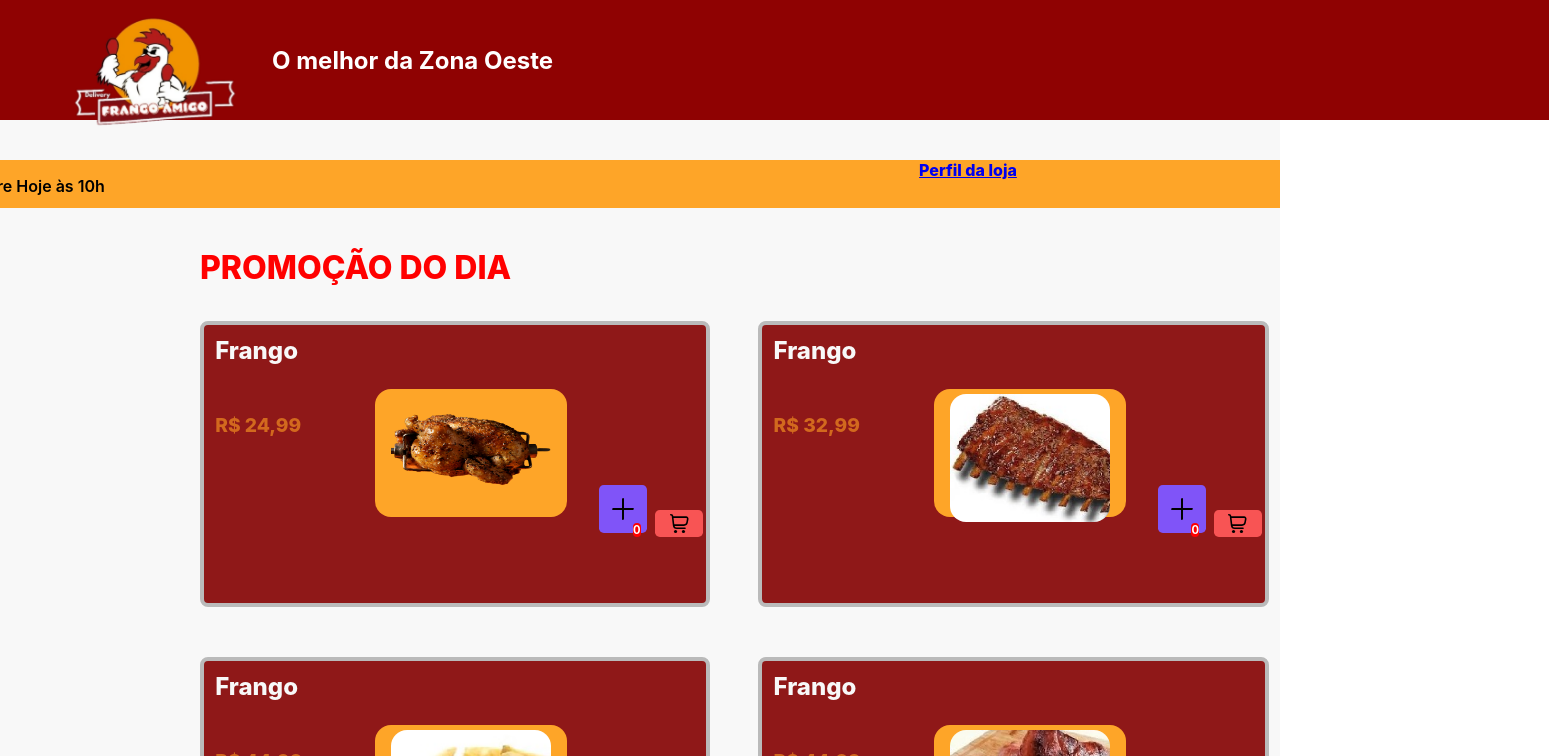
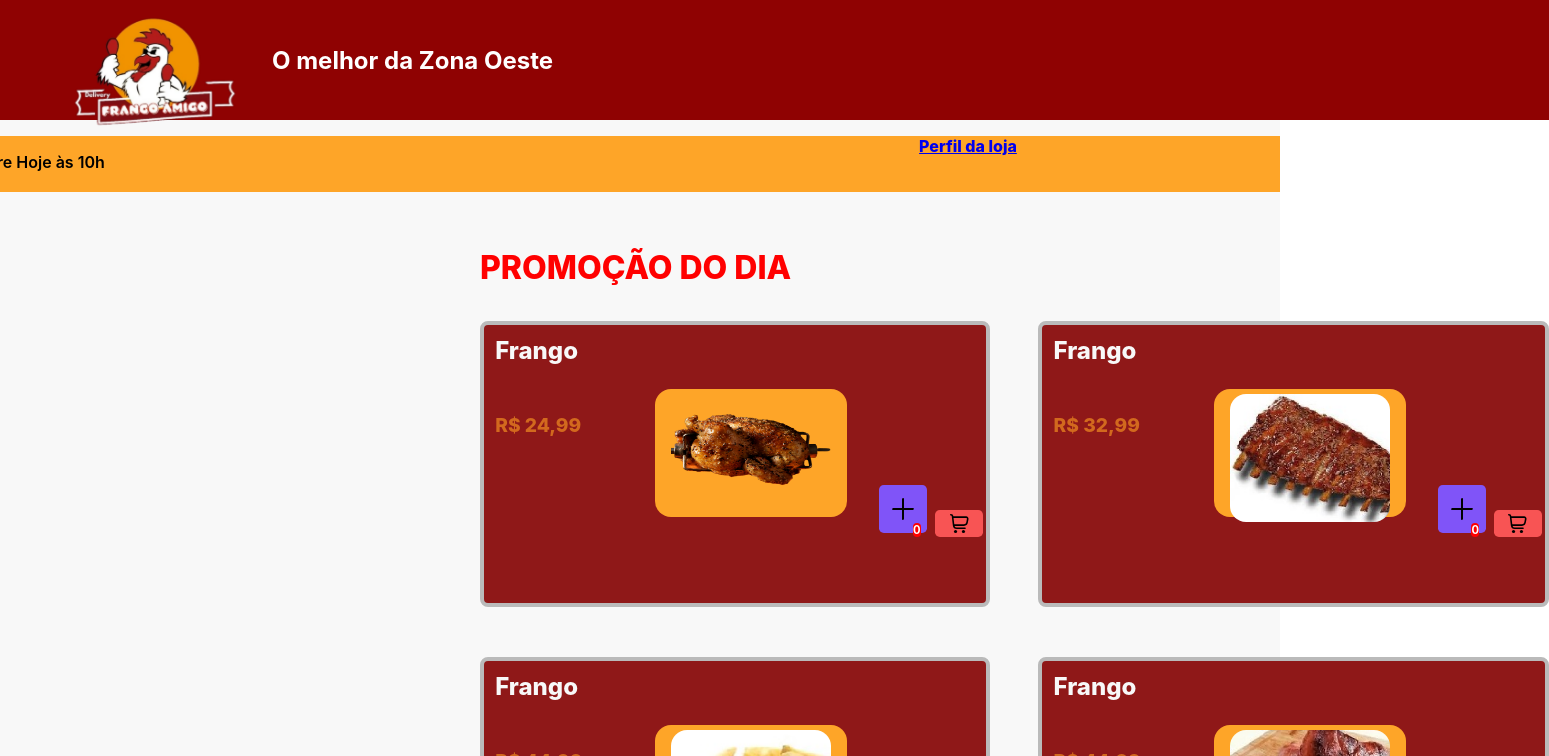
Before and after one commit to AndersonPaulo/eCommerce, a React (Create React App) app: page / in a window 1280 px wide. Shown: the top 756 px of the page, 1549 px wide, since content can reach past the window. Built offline with nearby package versions, Linux system fonts and the light colour scheme.

Commit message:
Arrumando rotas

```diff
--- a/src/App.css
+++ b/src/App.css
@@ -15,9 +15,8 @@
   .head{
     display: flex;
     position: fixed;
-    background-color: rgb(143, 2, 2);
     width: 100%;
-    top:0rem;
+    height: 100%;
     z-index:100;
   }
   .menu{
@@ -111,6 +110,7 @@
   }
   .fhatherScroll{
     position: sticky ;
+    height: 100%;
     width: 100%;
     max-height: 25%;
     top: 5.5rem;
@@ -121,7 +121,8 @@
   }
   .scroll_menu {
     width: 100%;
-    top:  0;
+    position: relative;
+    top:  0rem;
     background-color:rgb(254, 165, 40);
   }
   .scroll_menu .menu_itens{
@@ -152,6 +153,11 @@
     width: 100%;
     flex-direction: column;
     text-align: left;
+  }
+  .all_product{
+    position: absolute;
+    top:0rem;
+    left: 1rem;
   }
   .products{
     display:flex;
@@ -571,10 +577,10 @@
     }
     .submenu{
       width: 100%;
-      height: 6%;
+      height: 7%;
       font-size: 1rem;
       font-weight: 600;
-      top: 10rem;
+      top: 8.5rem;
 
     }
     .opened{
@@ -608,6 +614,10 @@
       grid-template-columns: repeat(2, 1fr); /* Duas colunas de igual largura */
       grid-template-rows: repeat(2, auto); /* Duas linhas com altura automática */
       gap: 3rem; /* Espaço entre os itens */
+    }
+    .all_product{
+
+      left: 45rem;
     }
     .products{
       border: 0.3rem solid rgb(186, 186, 186);
@@ -690,14 +700,14 @@
     .footer{
       height: 7rem;
       width: 100%;
-      top: 65rem;
+      top: 51rem;
       z-index: 1000;
     }
     .buy_shopping{
       width: 2.5rem;
       height: 2.5rem;
       border-radius: 0.1rem;
-      left: 120rem;
+      left: 100rem;
       top: 2rem;
     }
     .home{
--- a/src/App.js
+++ b/src/App.js
@@ -3,14 +3,7 @@ import './App.css'
 import Head from './scripts/head'
 import Footer from './scripts/footer'
 import  AboutPage from './scripts/aboutPage'
-import Promotion from './scripts/products/promotion'
-import Chickens from './scripts/products/chickens'
-import Dessert from './scripts/products/dessert'
-import Drinks from './scripts/products/drinks'
-import FollowUp from './scripts/products/followUp'
-import Ribs from './scripts/products/ribs'
-import Sousage from './scripts/products/sausage'
-
+import Home from './scripts/home'
 
 
 
@@ -23,16 +16,6 @@ function App() {
 
               <Head />
 
-              <div className="all_product">
-                <Promotion/>
-                <Chickens/>
-                <Sousage/>
-                <FollowUp/>
-                <Ribs/>
-                <Dessert/>
-                <Drinks/>
-              </div>
-
           </header>
 
           <footer>
@@ -40,10 +23,10 @@ function App() {
           </footer>
 
 
-              <Routes>
-                <Route path="/"/>
-                <Route path="/perfil-loja" element={<AboutPage />} />
-              </Routes>
+          <Routes>
+              <Route path="/" element={<Home/>}/>
+              <Route path="/perfil-loja" element={<AboutPage />} />
+          </Routes>
 
     </div>
   )
--- /dev/null
+++ b/src/scripts/home.js
@@ -0,0 +1,24 @@
+import React from 'react'
+import Promotion from './products/promotion'
+import Chickens from './products/chickens'
+import Dessert from './products/dessert'
+import Drinks from './products/drinks'
+import FollowUp from './products/followUp'
+import Ribs from './products/ribs'
+import Sousage from './products/sausage'
+
+const Home = () => {
+  return (
+    <div className="all_product">
+      <Promotion />
+      <Chickens />
+      <Sousage />
+      <FollowUp />
+      <Ribs />
+      <Dessert />
+      <Drinks />
+    </div>
+  )
+}
+
+export default Home;
```
